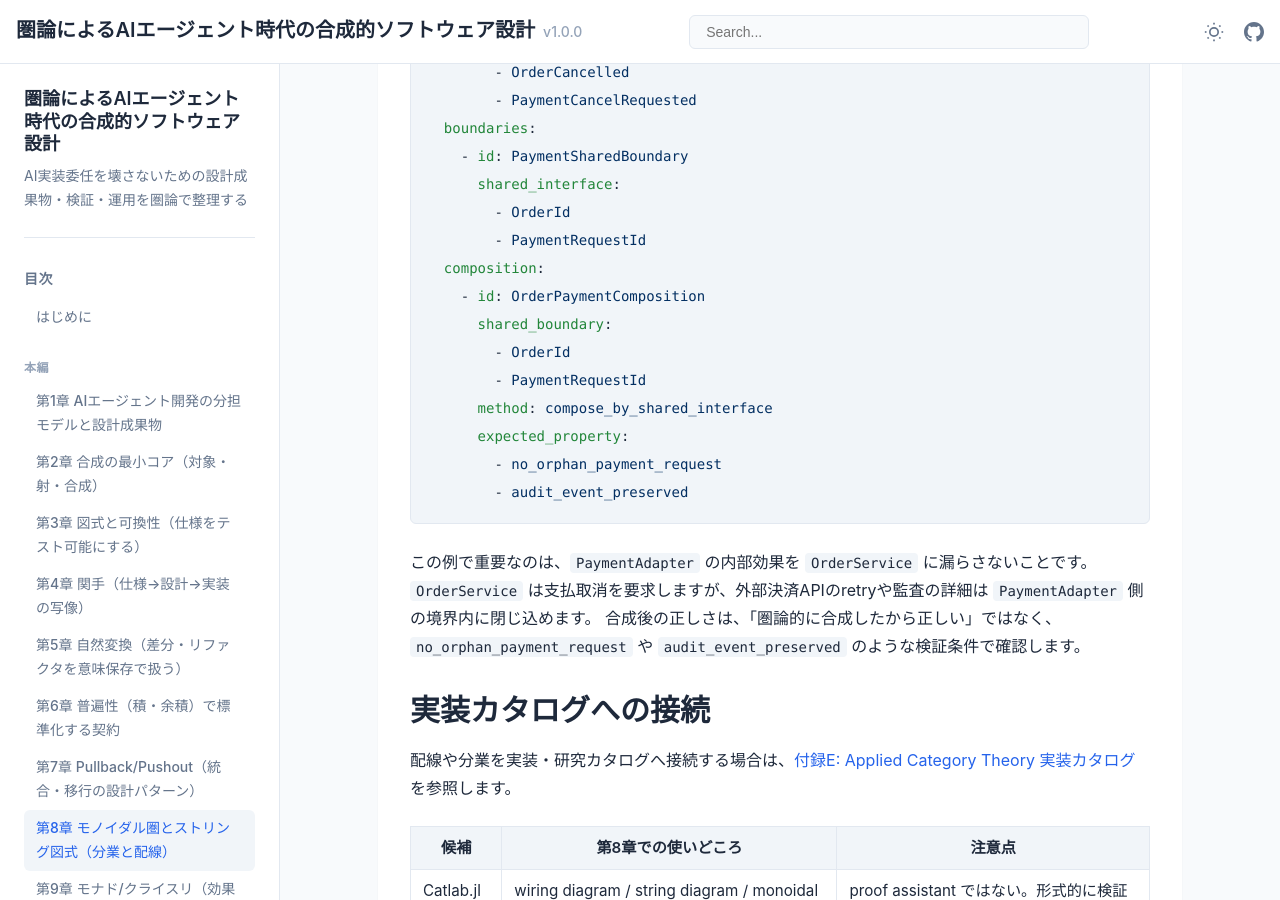
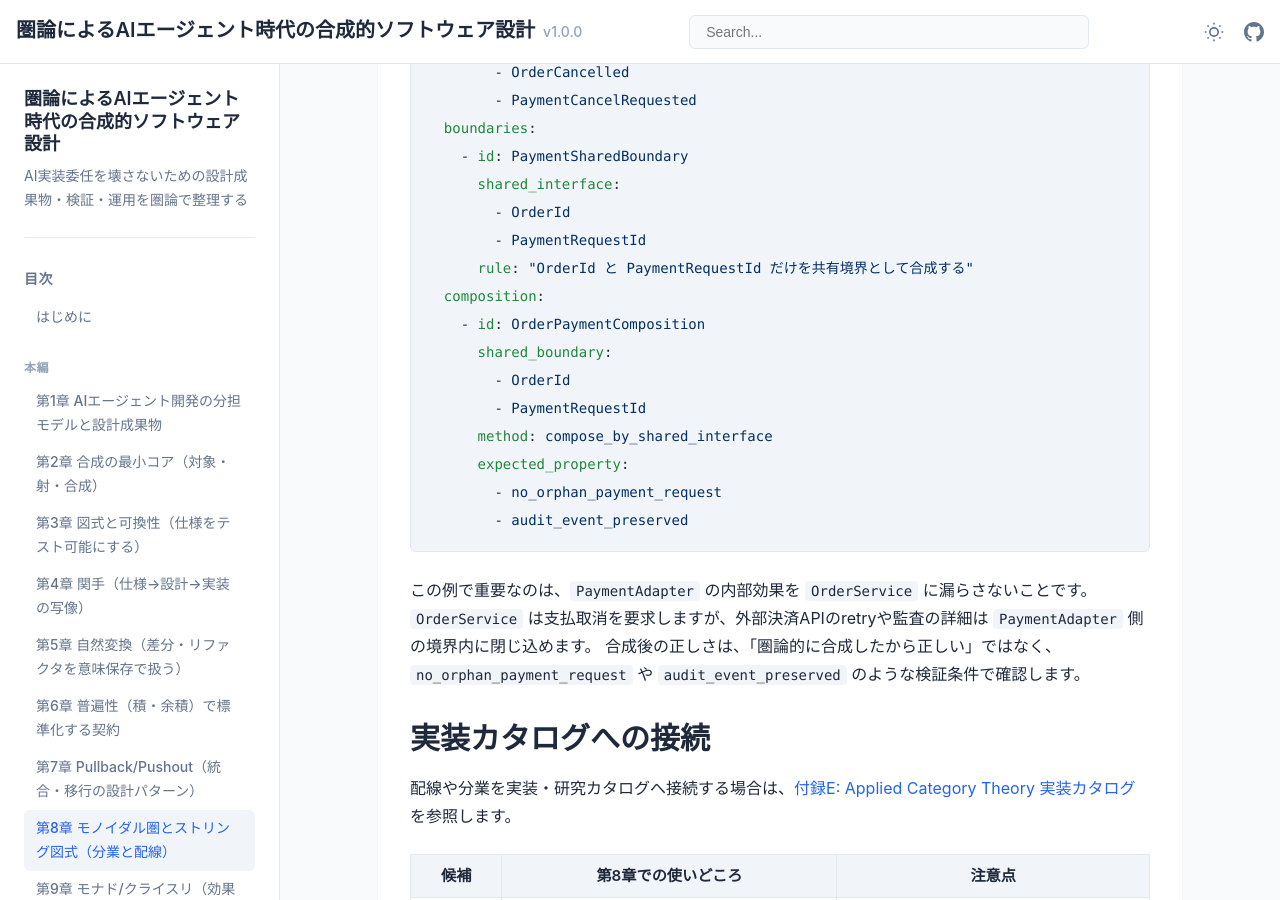
Before and after one commit to itdojp/categorical-software-design-book, a Jekyll site: the page built from chapters/chapter08/index.md, in a window 1280 px wide and 900 px high, scrolled down 3360 px. Built offline with Jekyll 4.4.1, drawn with Linux system fonts in a browser that asks for light colours.

Commit message:
Address open systems review feedback

```diff
--- a/chapters/chapter08/index.md
+++ b/chapters/chapter08/index.md
@@ -126,6 +126,7 @@ open_systems:
       shared_interface:
         - OrderId
         - PaymentRequestId
+      rule: "OrderId と PaymentRequestId だけを共有境界として合成する"
   composition:
     - id: OrderPaymentComposition
       shared_boundary:
--- a/docs/examples/common-example/context-pack-v2.yaml
+++ b/docs/examples/common-example/context-pack-v2.yaml
@@ -238,6 +238,7 @@ open_systems:
     - id: PaymentService
       boundary: "決済承認・取消。外部決済事業者の詳細は扱わない"
     - id: PaymentAdapter
+      boundary: "外部決済APIの詳細を隠蔽し、AuthorizePayment / CancelPayment 契約に閉じ込める"
       boundary_in:
         - AuthorizePayment
       boundary_out:
```
Also changed, not shown: docs/spec/context-pack-v2.md (+1 -0 lines).
